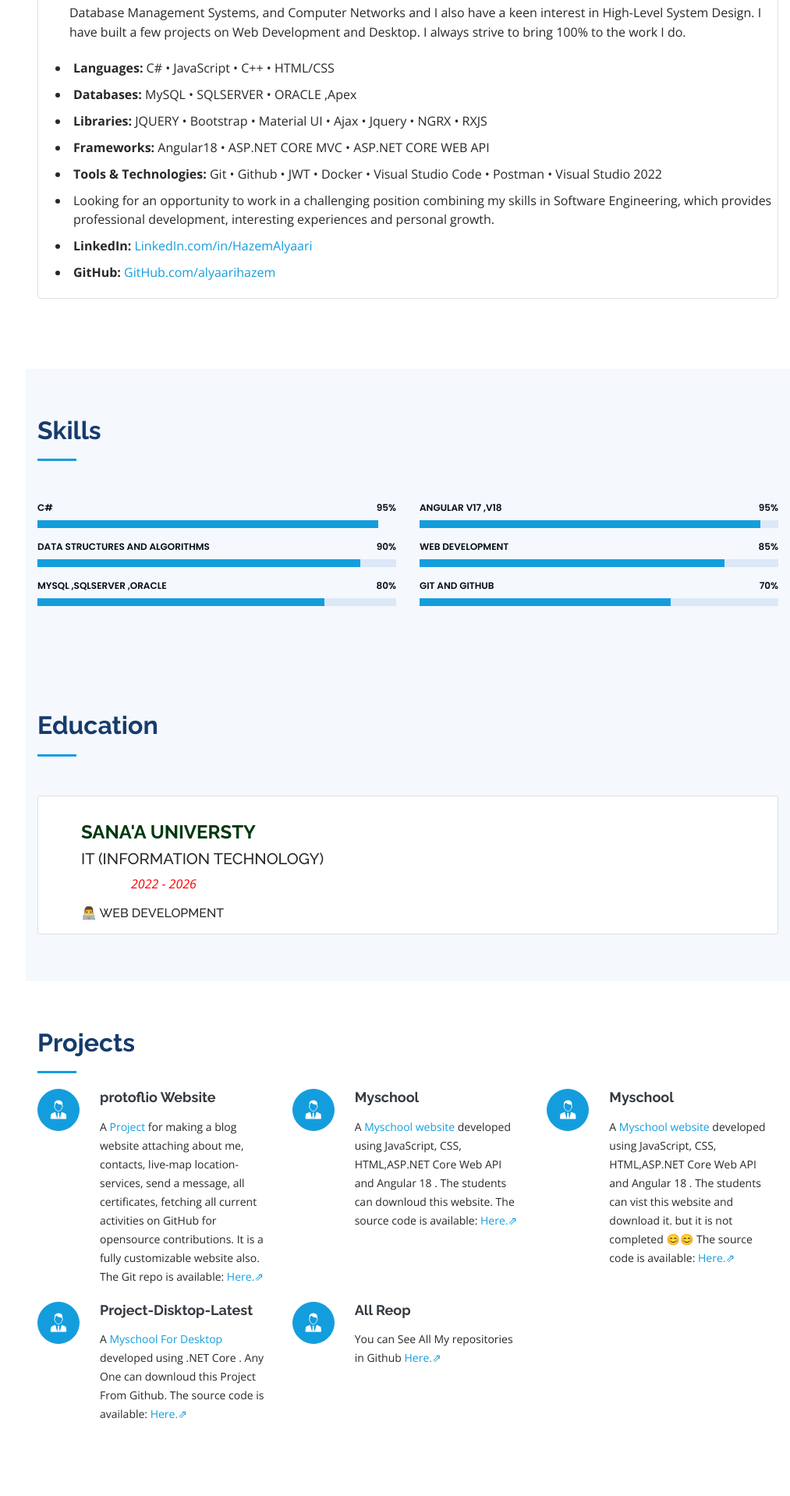
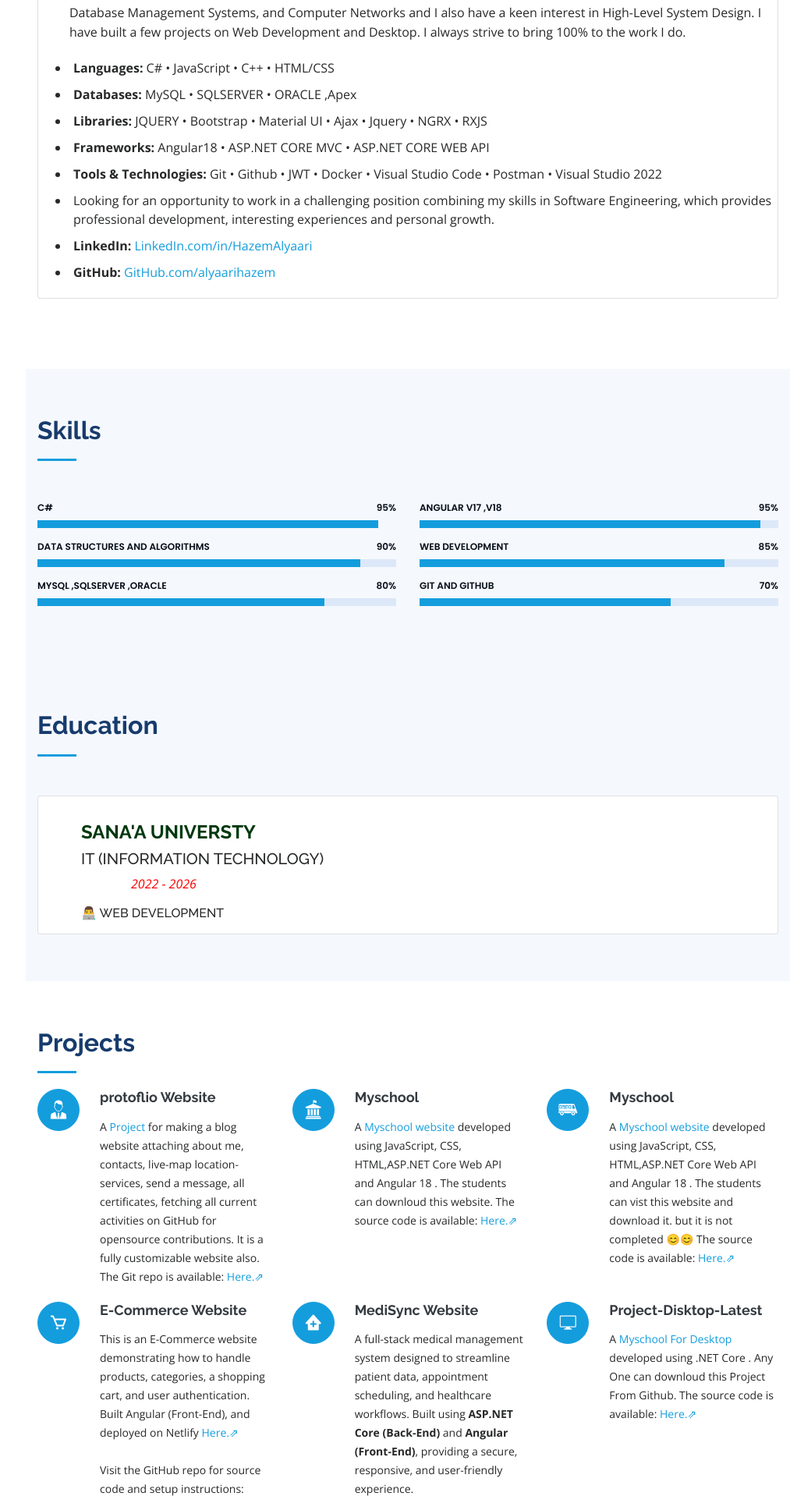
Before and after one commit to AlyaariHazem/portfolio, a PHP site: page /index.html in a window 1280 px wide. Shown: the part 1002-2920 px from the top of the page at 78% size, without its empty margins (267-1280 px from the left). Run offline with PHP 8.4, Linux system fonts and the light colour scheme.

Commit message:
added some projects like E-Commerce and Medisync

```diff
--- a/index.html
+++ b/index.html
@@ -58,8 +58,12 @@
             class="linkedin"><i class="bx bxl-linkedin"></i></a>
           <a href="https://github.com/alyaarihazem" target="_blank" title="GitHub alyaarihazem" class="github"><i
               class="bx bxl-github"></i></a>
-            <a href="https://www.facebook.com/profile.php?id=100027605985651" target="_blank" title="Facebook Hazem Abdullah Alyaari"
-              class="facebook"><i class="bx bxl-facebook"></i></a>
+          <a href="https://www.facebook.com/profile.php?id=100027605985651" target="_blank"
+            title="Facebook Hazem Abdullah Alyaari" class="facebook"><i class="bx bxl-facebook"></i></a>
+          <a href="https://velvety-swan-bbb057.netlify.app/" target="_blank" title="View My E-Commerce Website"
+            class="website">
+            <i class="bx bx-cart"></i>
+          </a>
 
 
         </div>
@@ -109,12 +113,13 @@
                   I am an undergraduate student at the Sana'a University. I enjoy problem-solving and coding. I love
                   solving questions on LeetCode and doing competitive programming. I am well-versed in Computer Science
                   fundamentals, Operating Systems, Database Management Systems, and Computer Networks and I also have a
-                    keen interest in High-Level System Design. I have built a few projects on Web Development and Desktop. I always
+                  keen interest in High-Level System Design. I have built a few projects on Web Development and Desktop.
+                  I always
                   strive to bring 100% to the work I do.
                 </li>
 
                 <li>
-                    <b>Languages:</b> C# • JavaScript • C++  • HTML/CSS
+                  <b>Languages:</b> C# • JavaScript • C++ • HTML/CSS
                 </li>
 
                 <li>
@@ -126,11 +131,11 @@
                 </li>
 
                 <li>
-                    <b>Frameworks:</b>  Angular18 • ASP.NET CORE MVC • ASP.NET CORE WEB API
+                  <b>Frameworks:</b> Angular18 • ASP.NET CORE MVC • ASP.NET CORE WEB API
                 </li>
 
                 <li>
-                    <b>Tools & Technologies:</b> Git • Github • JWT  • Docker • Visual Studio Code • Postman • Visual
+                  <b>Tools & Technologies:</b> Git • Github • JWT • Docker • Visual Studio Code • Postman • Visual
                   Studio 2022
                 </li>
 
@@ -141,7 +146,8 @@
 
                 <li> <strong>LinkedIn:</strong> <a href="https://www.linkedin.com/in/hazem-alyaari-23973b2a7/">
                     LinkedIn.com/in/HazemAlyaari</a></li>
-                  <li> <strong>GitHub:</strong> <a href="https://github.com/alyaarihazem"> GitHub.com/alyaarihazem</a> </li>
+                <li> <strong>GitHub:</strong> <a href="https://github.com/alyaarihazem"> GitHub.com/alyaarihazem</a>
+                </li>
 
               </ul>
             </div>
@@ -249,8 +255,9 @@
 
                 <ul>
                   <div class="col-md-12 mt-4 mt-md-0 icon-box" data-aos="fade-up">
-                      <h4 style="text-align:left; padding-top: 2rem;"><a href="https://www.bing.com/search?q=%D8%AC%D8%A7%D9%85%D8%B9%D8%A9+%D8%B5%D9%86%D8%B9%D8%A7%D8%A1&form=ANNTH1&refig=56312f76027d4ad79cb9c1fb96301ade&pc=U531" target="_blank"
-                          style="color:#00380d"><b>SANA'A UNIVERSTY</b></a><br> </h4>
+                    <h4 style="text-align:left; padding-top: 2rem;"><a
+                        href="https://www.bing.com/search?q=%D8%AC%D8%A7%D9%85%D8%B9%D8%A9+%D8%B5%D9%86%D8%B9%D8%A7%D8%A1&form=ANNTH1&refig=56312f76027d4ad79cb9c1fb96301ade&pc=U531"
+                        target="_blank" style="color:#00380d"><b>SANA'A UNIVERSTY</b></a><br> </h4>
                     <h5 style="text-align:left;">IT (INFORMATION TECHNOLOGY)</h5>
                     <p style="text-align:left;color:rgb(255, 0, 0);padding-left: 4rem;"><em>2022 - 2026 </em></p>
 
@@ -288,7 +295,8 @@
 
             <div class="col-lg-4 col-md-6 icon-box" data-aos="fade-up">
               <div class="icon"><i class="icofont-business-man"></i></div>
-                <h4 class="title"><a href="https://github.com/Hazemalyaari/portfolio" target="_blank">protoflio Website</a></h4>
+              <h4 class="title"><a href="https://github.com/Hazemalyaari/portfolio" target="_blank">protoflio
+                  Website</a></h4>
               <p class="description">A
                 <a href="https://github.com/alyaarihazem/portfolio.git" target="_blank">Project</a>
                 for making a blog website attaching about me, contacts, live-map location-services, send a message, all
@@ -300,39 +308,96 @@
             </div>
 
             <div class="col-lg-4 col-md-6 icon-box" data-aos="fade-up" data-aos-delay="100">
-                <div class="icon"><i class="icofont-business-man"></i></div>
-                <h4 class="title"><a href="https://github.com/alyaarihazem/ASP.NET-with-Angular-18.git" target="_blank">Myschool </a></h4>
-                <p class="description"> A <a href="https://github.com/alyaarihazem/ASP.NET-with-Angular-18.git" target="_blank"> Myschool
-                    website</a> developed using JavaScript, CSS, HTML,ASP.NET Core Web API and Angular 18 . The students can downloud this website. The source code
-                  is available: <a href="https://github.com/alyaarihazem/ASP.NET-with-Angular-18.git" target="_blank">Here.⇗
+              <div class="icon"><i class="icofont-university"></i></div>
+              <h4 class="title"><a href="https://github.com/alyaarihazem/ASP.NET-with-Angular-18.git"
+                  target="_blank">Myschool </a></h4>
+              <p class="description"> A <a href="https://github.com/alyaarihazem/ASP.NET-with-Angular-18.git"
+                  target="_blank"> Myschool
+                  website</a> developed using JavaScript, CSS, HTML,ASP.NET Core Web API and Angular 18 . The students
+                can downloud this website. The source code
+                is available: <a href="https://github.com/alyaarihazem/ASP.NET-with-Angular-18.git"
+                  target="_blank">Here.⇗
                 </a> </p>
               </p>
             </div>
 
             <div class="col-lg-4 col-md-6 icon-box" data-aos="fade-up" data-aos-delay="100">
-                <div class="icon"><i class="icofont-business-man"></i></div>
-                <h4 class="title"><a href="https://github.com/AlyaariHazem/My-School-.git" target="_blank">Myschool </a></h4>
-                <p class="description"> A <a href="https://github.com/AlyaariHazem/My-School-.git" target="_blank"> Myschool
-                    website</a> developed using JavaScript, CSS, HTML,ASP.NET Core Web API and Angular 18 . The students can vist this website and download it. but it is not completed 😊😊 The source code
+              <div class="icon"><i class="icofont-school-bus"></i></div>
+              <h4 class="title"><a href="https://github.com/AlyaariHazem/My-School-.git" target="_blank">Myschool </a>
+              </h4>
+              <p class="description"> A <a href="https://github.com/AlyaariHazem/My-School-.git" target="_blank">
+                  Myschool
+                  website</a> developed using JavaScript, CSS, HTML,ASP.NET Core Web API and Angular 18 . The students
+                can vist this website and download it. but it is not completed 😊😊 The source code
                 is available: <a href="https://github.com/AlyaariHazem/My-School-.git" target="_blank">Here.⇗
+                </a> </p>
+              </p>
+            </div>
+            <div class="col-lg-4 col-md-6 icon-box" data-aos="fade-up" data-aos-delay="200">
+              <!-- Icon (Feel free to change it to something else) -->
+              <div class="icon">
+                <i class="bx bx-cart" style="font-size: 24px;"></i>
+              </div>
+
+              <!-- Project Title & Link -->
+              <h4 class="title">
+                <a href="https://github.com/AlyaariHazem/E-Commerce" target="_blank">E-Commerce Website</a>
+              </h4>
+
+              <!-- Project Description -->
+              <p class="description">
+                This is an E-Commerce website demonstrating how to handle
+                products, categories, a shopping cart, and user authentication. Built
+                Angular (Front-End), and deployed on Netlify <a href="https://velvety-swan-bbb057.netlify.app/"
+                  target="_blank">Here.⇗</a>
+                <br><br>
+                Visit the GitHub repo for source code and setup instructions:
+                <a href="https://github.com/AlyaariHazem/E-Commerce" target="_blank">Here.⇗</a>
+              </p>
+            </div>
+            <div class="col-lg-4 col-md-6 icon-box" data-aos="fade-up" data-aos-delay="300">
+              <!-- Icon for Medical/Healthcare Theme -->
+              <div class="icon">
+                <i class="bx bxs-clinic" style="font-size: 24px;"></i>
+              </div>
+
+              <!-- Project Title with GitHub Link -->
+              <h4 class="title">
+                <a href="https://github.com/AlyaariHazem/website-Medisync" target="_blank">MediSync Website</a>
+              </h4>
+
+              <!-- Project Description Highlighting ASP.NET & Angular -->
+              <p class="description">
+                A full-stack medical management system designed to streamline patient data,
+                appointment scheduling, and healthcare workflows. Built using
+                <strong>ASP.NET Core (Back-End)</strong> and <strong>Angular (Front-End)</strong>,
+                providing a secure, responsive, and user-friendly experience.
+                <br><br>
+                Check out the GitHub repository for the source code and setup details:
+                <a href="https://github.com/AlyaariHazem/website-Medisync" target="_blank">Here.⇗</a>
+              </p>
+            </div>
+
+            <div class="col-lg-4 col-md-6 icon-box" data-aos="fade-up" data-aos-delay="100">
+              <div class="icon"><i class="icofont-computer"></i></div>
+              <h4 class="title"><a href="https://github.com/AlyaariHazem/Project-Disktop-Latest.git"
+                  target="_blank">Project-Disktop-Latest </a></h4>
+              <p class="description"> A <a href="https://github.com/AlyaariHazem/Project-Disktop-Latest.git"
+                  target="_blank"> Myschool
+                  For Desktop</a> developed using .NET Core . Any One can downloud this Project From Github. The source
+                code
+                is available: <a href="https://github.com/AlyaariHazem/Project-Disktop-Latest.git"
+                  target="_blank">Here.⇗
                 </a> </p>
               </p>
             </div>
 
             <div class="col-lg-4 col-md-6 icon-box" data-aos="fade-up" data-aos-delay="100">
-                <div class="icon"><i class="icofont-business-man"></i></div>
-                <h4 class="title"><a href="https://github.com/AlyaariHazem/Project-Disktop-Latest.git" target="_blank">Project-Disktop-Latest </a></h4>
-                <p class="description"> A <a href="https://github.com/AlyaariHazem/Project-Disktop-Latest.git" target="_blank"> Myschool
-                    For Desktop</a> developed using .NET Core . Any One can downloud this Project From Github. The source code
-                  is available: <a href="https://github.com/AlyaariHazem/Project-Disktop-Latest.git" target="_blank">Here.⇗
-                  </a> </p>
-                </p>
-              </div>
-
-              <div class="col-lg-4 col-md-6 icon-box" data-aos="fade-up" data-aos-delay="100">
-                <div class="icon"><i class="icofont-business-man"></i></div>
-                <h4 class="title"><a href="https://github.com/AlyaariHazem?tab=repositories" target="_blank">All Reop </a></h4>
-                <p class="description">You can See All My repositories in Github <a href="https://github.com/AlyaariHazem?tab=repositories" target="_blank">Here.⇗
+              <div class="icon"><i class="icofont-folder-open"></i></div>
+              <h4 class="title"><a href="https://github.com/AlyaariHazem?tab=repositories" target="_blank">All Reop </a>
+              </h4>
+              <p class="description">You can See All My repositories in Github <a
+                  href="https://github.com/AlyaariHazem?tab=repositories" target="_blank">Here.⇗
                 </a> </p>
               </p>
             </div>
@@ -378,31 +443,39 @@
               <div class="form-row">
                 <div class="form-group col-md-6">
                   <label for="name">Your Name</label>
-                  <input type="text" name="name" class="form-control" id="name" data-rule="minlen:4" data-msg="Please enter at least 4 chars" required />
+                  <input type="text" name="name" class="form-control" id="name" data-rule="minlen:4"
+                    data-msg="Please enter at least 4 chars" required />
                   <div class="validate"></div>
                 </div>
                 <div class="form-group col-md-6">
                   <label for="email">Your Email</label>
-                  <input type="email" class="form-control" name="email" id="email" data-rule="email" data-msg="Please enter a valid email" required />
+                  <input type="email" class="form-control" name="email" id="email" data-rule="email"
+                    data-msg="Please enter a valid email" required />
                   <div class="validate"></div>
                 </div>
               </div>
               <div class="form-group">
                 <label for="subject">Subject</label>
-                <input type="text" class="form-control" name="subject" id="subject" data-rule="minlen:4" data-msg="Please enter at least 8 chars of subject" required />
+                <input type="text" class="form-control" name="subject" id="subject" data-rule="minlen:4"
+                  data-msg="Please enter at least 8 chars of subject" required />
                 <div class="validate"></div>
               </div>
               <div class="form-group">
                 <label for="message">Message</label>
-                <textarea class="form-control" name="message" rows="4" data-rule="required" data-msg="Please write something for me!" required></textarea>
+                <textarea class="form-control" name="message" rows="4" data-rule="required"
+                  data-msg="Please write something for me!" required></textarea>
                 <div class="validate"></div>
               </div>
               <div class="mb-3">
-                <div class="loading"><p><b>Submitting form</b> please wait.</p></div>
+                <div class="loading">
+                  <p><b>Submitting form</b> please wait.</p>
+                </div>
                 <div class="error-message"></div>
                 <div class="sent-message">Your message has been sent. Thank you!</div>
               </div>
-              <center><div class="g-recaptcha" data-sitekey="6Le5xCUiAAAAAIaY5X_Abkbj7G0xnE4vK6vFmQzC"></div></center>
+              <center>
+                <div class="g-recaptcha" data-sitekey="6Le5xCUiAAAAAIaY5X_Abkbj7G0xnE4vK6vFmQzC"></div>
+              </center>
               <br />
               <div class="text-center"><button type="submit">Send Message</button></div>
             </form>
```
Also changed, not shown: index.php (+41 -14 lines). Lines whose indentation alone changed are shown as unchanged.
